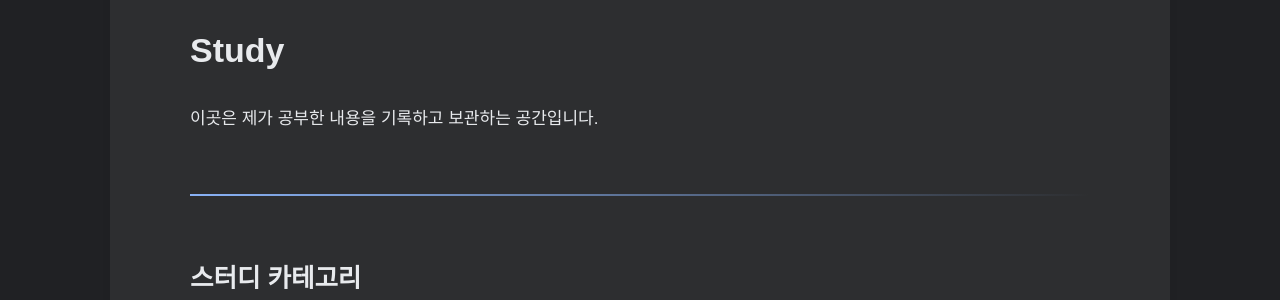
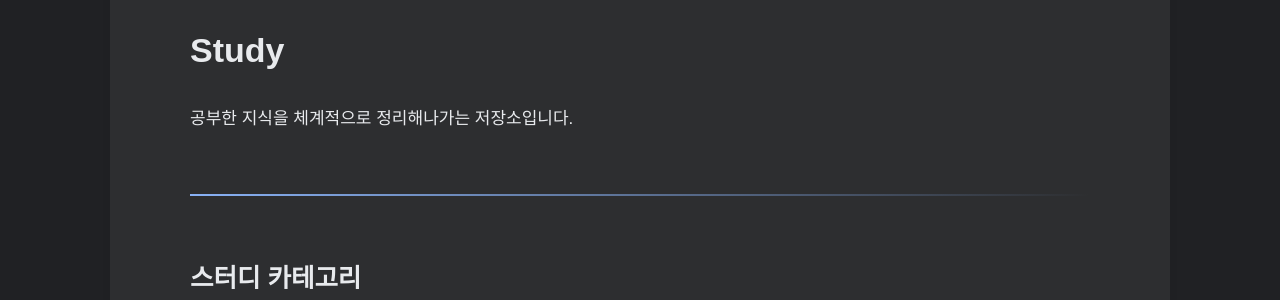
Before and after one commit to HamaP0/HamaP0.github.io, a Jekyll site: the page built from study.html, in a window 1280 px wide. Shown: the part 170-470 px from the top of the page. Built offline with Jekyll 4.4.1, drawn with Linux system fonts in a browser that asks for light colours; some web fonts are replaced.

Commit message:
Update study.html

```diff
--- a/study.html
+++ b/study.html
@@ -4,7 +4,7 @@ title: Study
 ---
 
 <h1>{{ page.title }}</h1>
-<p>이곳은 제가 공부한 내용을 기록하고 보관하는 공간입니다.</p>
+<p>공부한 지식을 체계적으로 정리해나가는 저장소입니다.</p>
 <hr>
 
 <h2>스터디 카테고리</h2>
```
